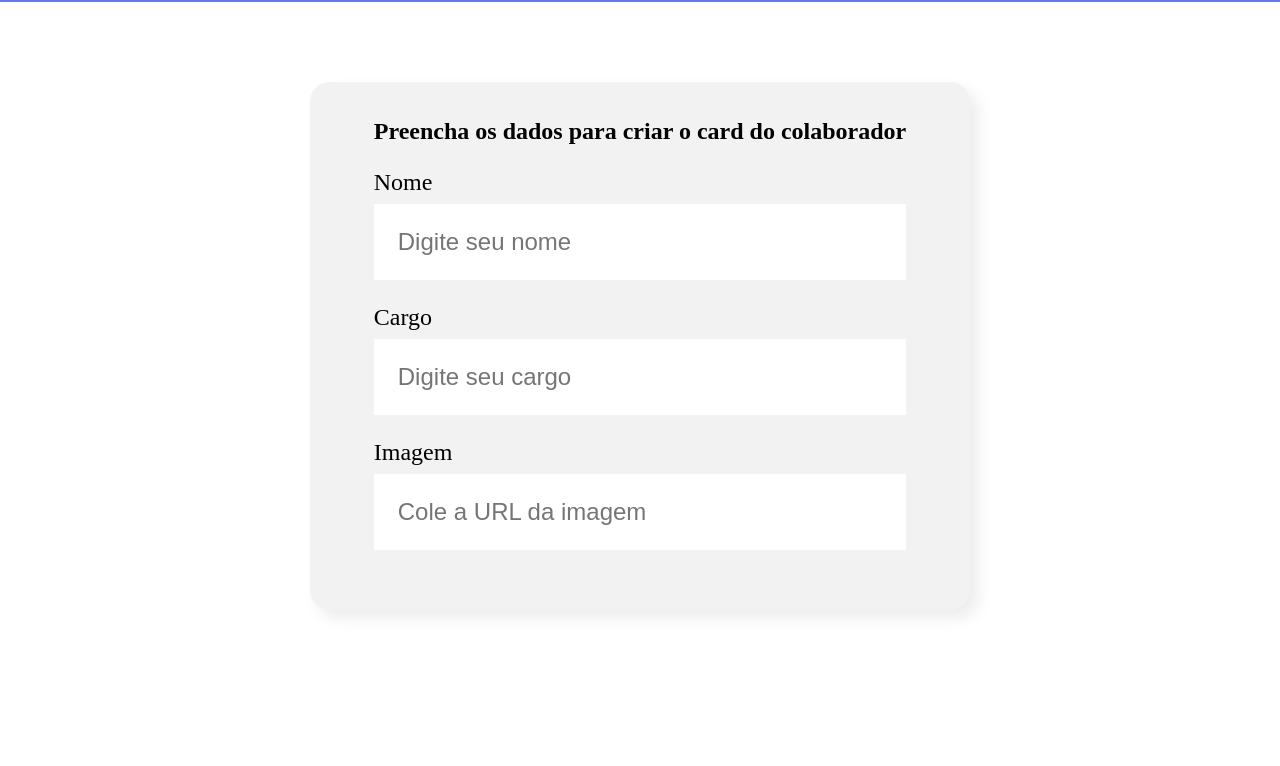
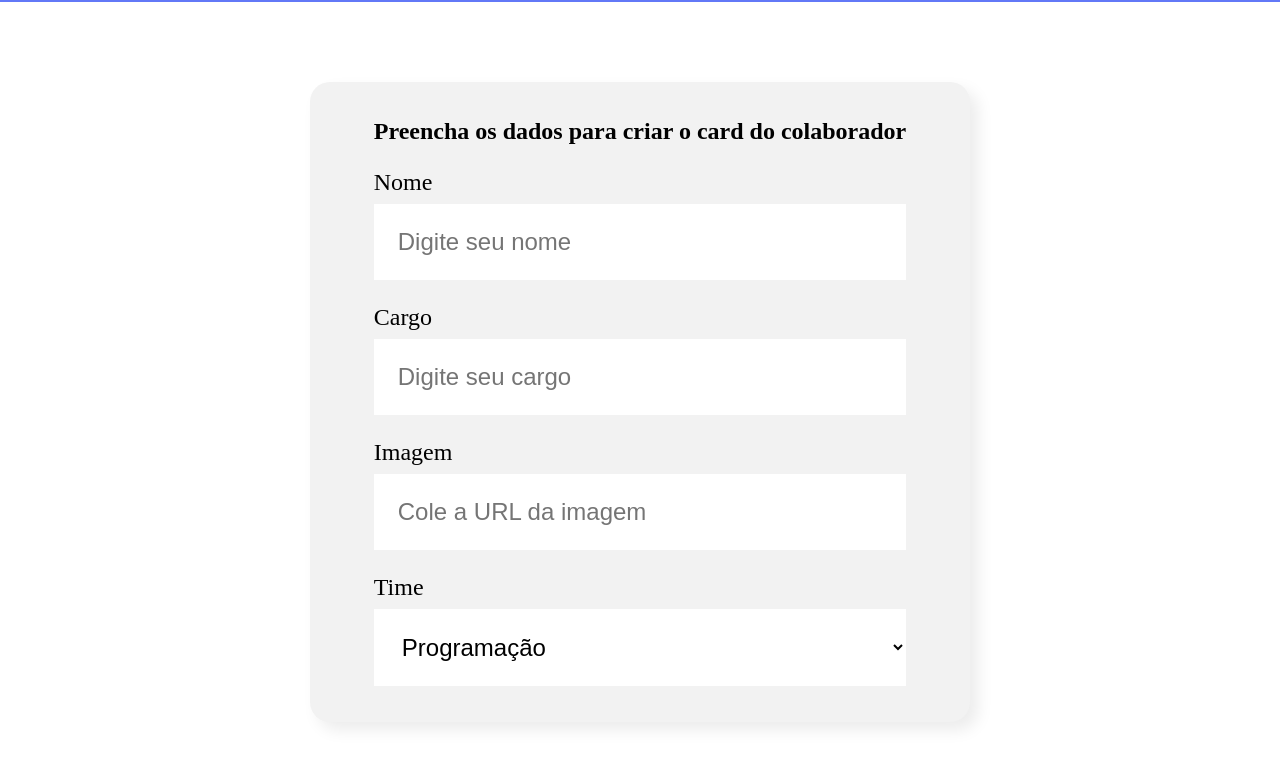
Before and after one commit to bruna40/organo, a React (Create React App) app in the folder organograma/: page / in a window 1280 px wide. Shown: the part 496-1262 px from the top of the page. Before the commit the page ends 1186 px from the top, so only its background shows below. Built offline with nearby package versions, Linux system fonts and the light colour scheme.

Commit message:
utilizando o metodo map

```diff
--- a/organograma/src/components/Forms/index.js
+++ b/organograma/src/components/Forms/index.js
@@ -1,5 +1,7 @@
 import './index.css'
 import CampoTexto from '../CampoTexto/index';
+import ListaSuspensa from '../ListaSuspensa/index';
+import times from '../../utils/time';
 
 export default function Forms() {
 
@@ -19,6 +21,11 @@
                 label="Imagem"
                 placeholder="Cole a URL da imagem"
             />
+            <ListaSuspensa
+                label="Time"
+                itens={times}
+            />
+
 
         </form>
     </section>
--- /dev/null
+++ b/organograma/src/components/ListaSuspensa/index.css
@@ -0,0 +1,16 @@
+.lista-suspensa label {
+    display: block;
+    margin-bottom: 8px;
+    font-size: 24px;
+
+}
+
+.lista-suspensa select {
+    width: 100%;
+    background-color: #FFF;
+    box-sizing: 10px 10px 30px rgba(0, 0, 0, 0.06) ;
+    border: none;
+    font-size:24px;
+    padding: 24px;
+    box-sizing: border-box;
+}
--- /dev/null
+++ b/organograma/src/components/ListaSuspensa/index.js
@@ -0,0 +1,16 @@
+import './index.css';
+
+export default function ListaSuspensa(props) {
+    return(
+        <div className="lista-suspensa">
+            <label>{props.label}</label>
+            <select>
+                {
+                    props.itens.map((item) => {
+                        return <option key={item}>{item}</option>
+                    })
+                }
+            </select>
+        </div>
+    )
+}
--- a/organograma/src/utils/time.js
+++ b/organograma/src/utils/time.js
@@ -0,0 +1,13 @@
+const times = [
+    'Programação',
+    'Front-end',
+    'Back-end',
+    'UX e Design',
+    'Devops',
+    'Mobile',
+    'Inovação e Gestão',
+
+];
+
+
+export default times;
```
